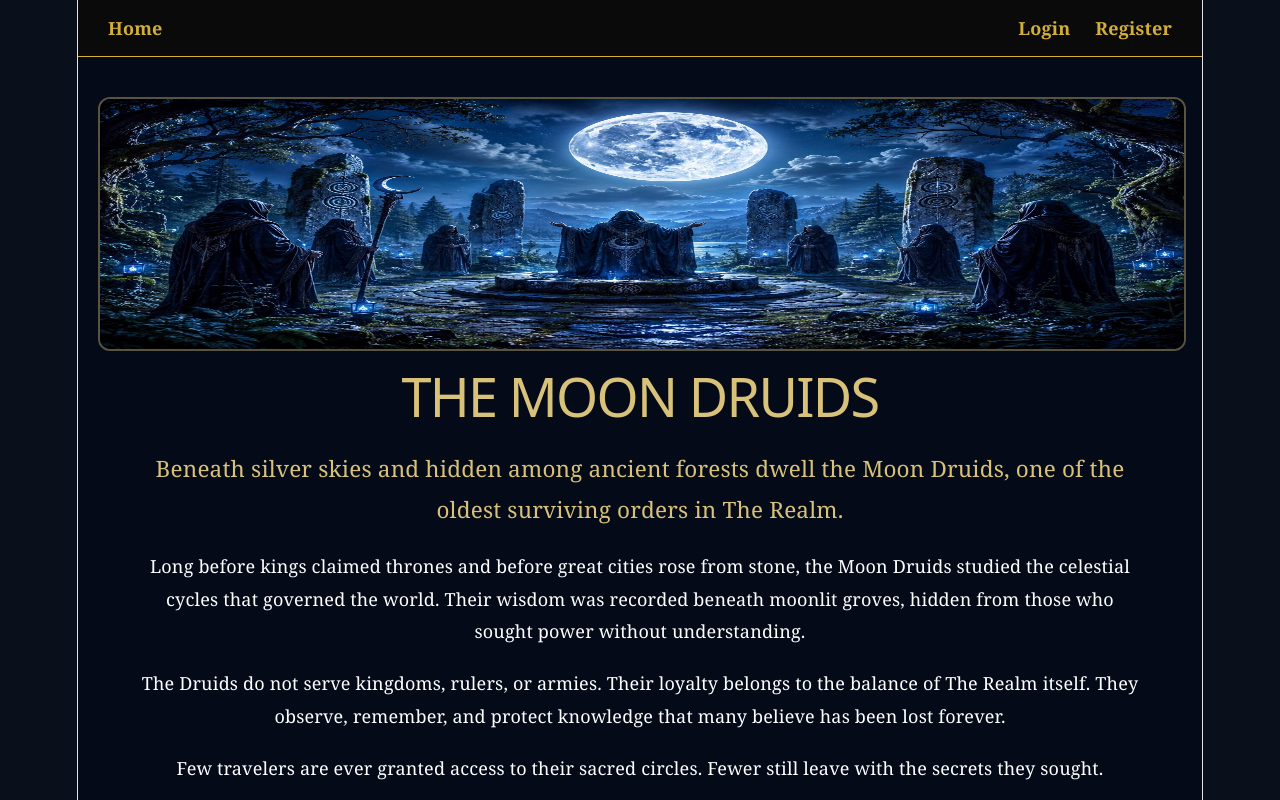
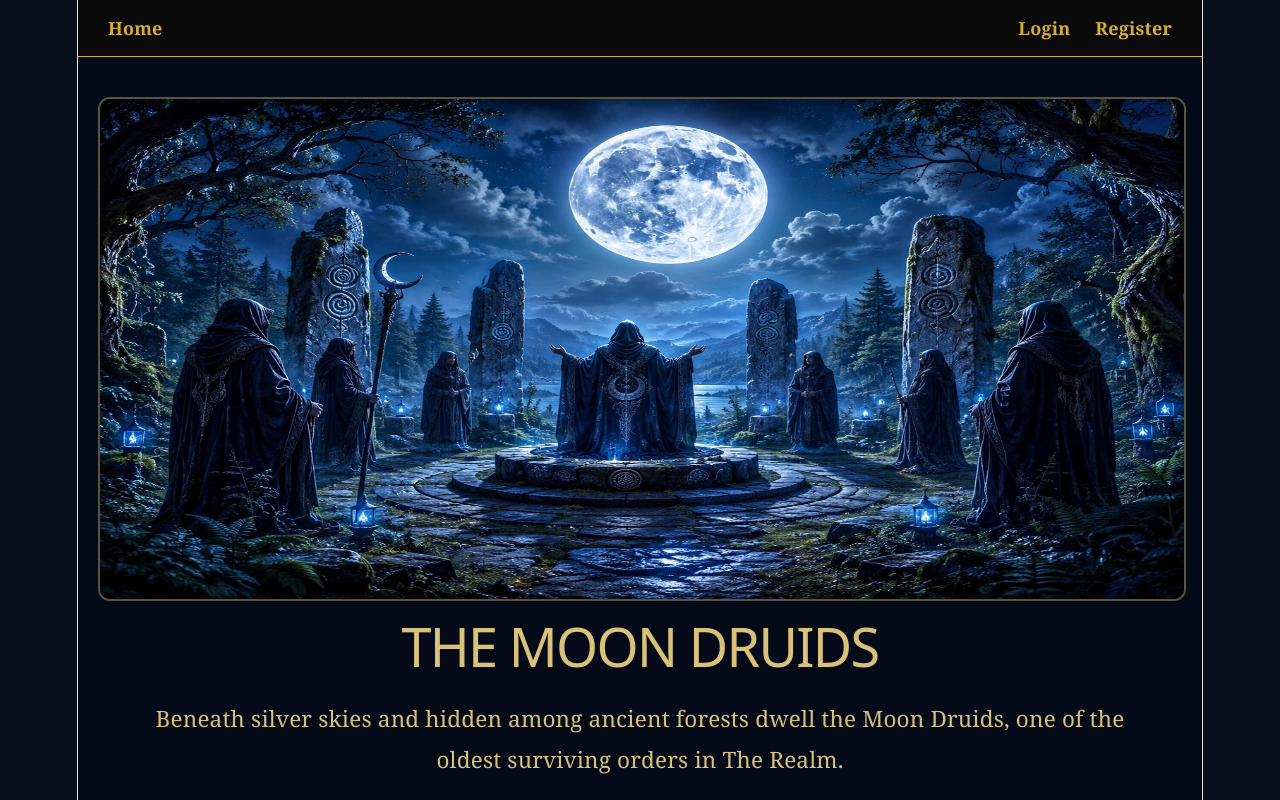
Before and after one commit to fperry64/the-realm, a React app in the folder web/: page /realm/moons in a window 1280 px wide. Shown: the top 800 px of the page. Built offline with nearby package versions, Linux system fonts and the light colour scheme; the HTML template or start-up script is replaced by a standard one.

Commit message:
Moon Druids 03

```diff
--- a/web/src/MoonDruids.css
+++ b/web/src/MoonDruids.css
@@ -18,7 +18,7 @@
 
     width: 100%;
 
-    height: 250px;
+    height: 500px;
 
     max-width: 1200px;
 
```
